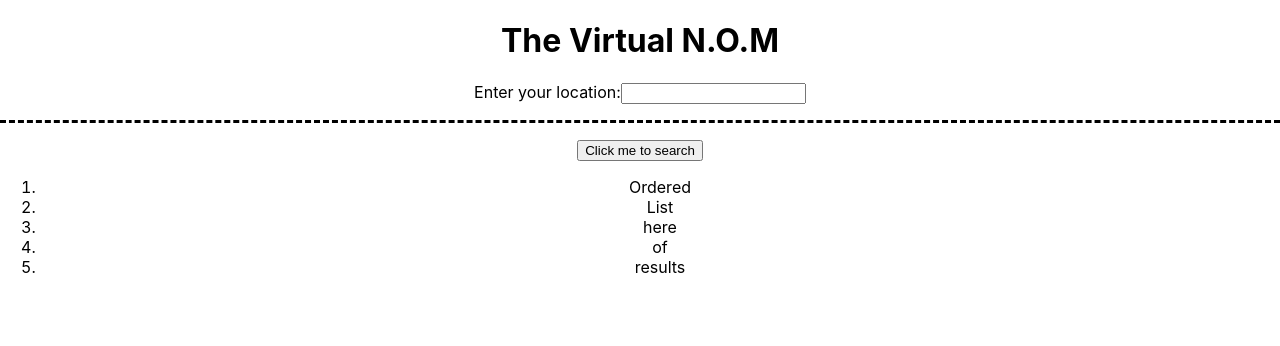
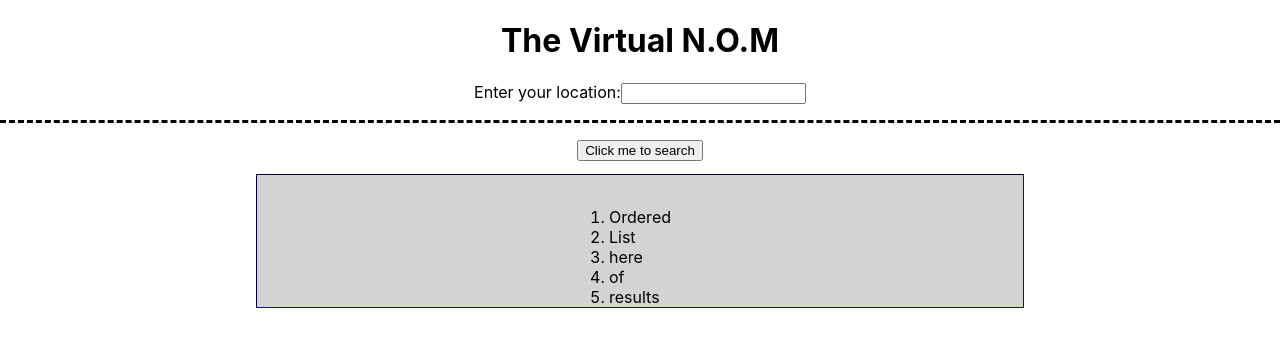
Before and after one commit to scfulton/TheVirtualNOM, a React (Create React App) app: page / in a window 1280 px wide. Shown: the top 346 px of the page. Built offline with nearby package versions, Linux system fonts and the light colour scheme.

Commit message:
got a div for results window to show on screen (borders and BG color).

```diff
--- a/src/components/SearchResults.js
+++ b/src/components/SearchResults.js
@@ -1,4 +1,5 @@
 import React from 'react'
+import '../styleSheets/SearchResults.css'
 
 
 class SearchResults extends React.Component {
@@ -8,8 +9,8 @@ class SearchResults extends React.Component {
     }
     render() {
         return (
-            <div>
-                <ol>
+            <div className='resultContainer'>
+                <ol className='resultsList'>
                     <li>Ordered</li>
                     <li>List</li>
                     <li>here</li>
--- /dev/null
+++ b/src/styleSheets/SearchResults.css
@@ -0,0 +1,25 @@
+.resultsList {
+
+    justify-content: left;
+    margin:0;
+    padding: 0;
+    display:inline-block;
+    border-color: black;
+    padding-top: 2rem;
+
+}
+
+ol li {
+    text-align: left;
+}
+
+.resultContainer {
+    border: 1px darkblue inset ;
+    background-color: lightgray;
+    align-content: center;
+    margin-left: 20%;
+    margin-right: 20%;
+    margin-top: 1%;
+    /* width: 70%; */
+    /* height: 70%; */
+  }
```
